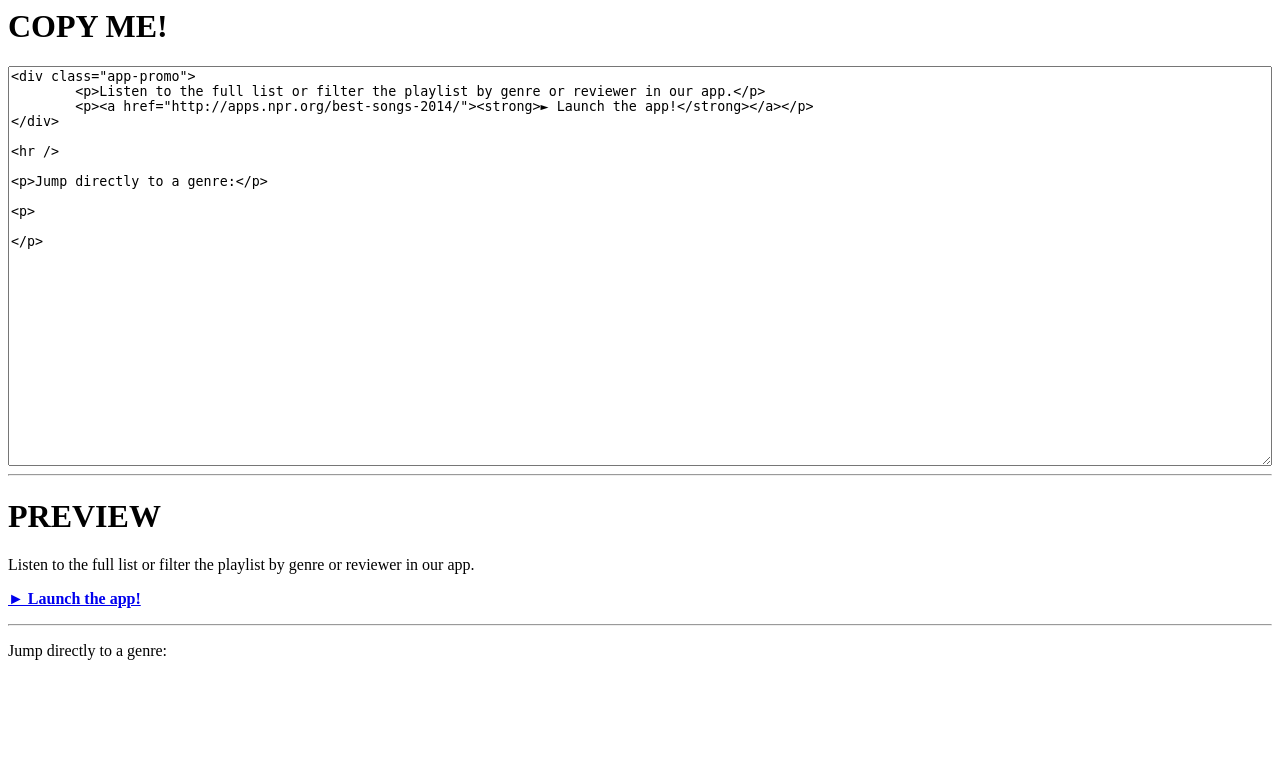
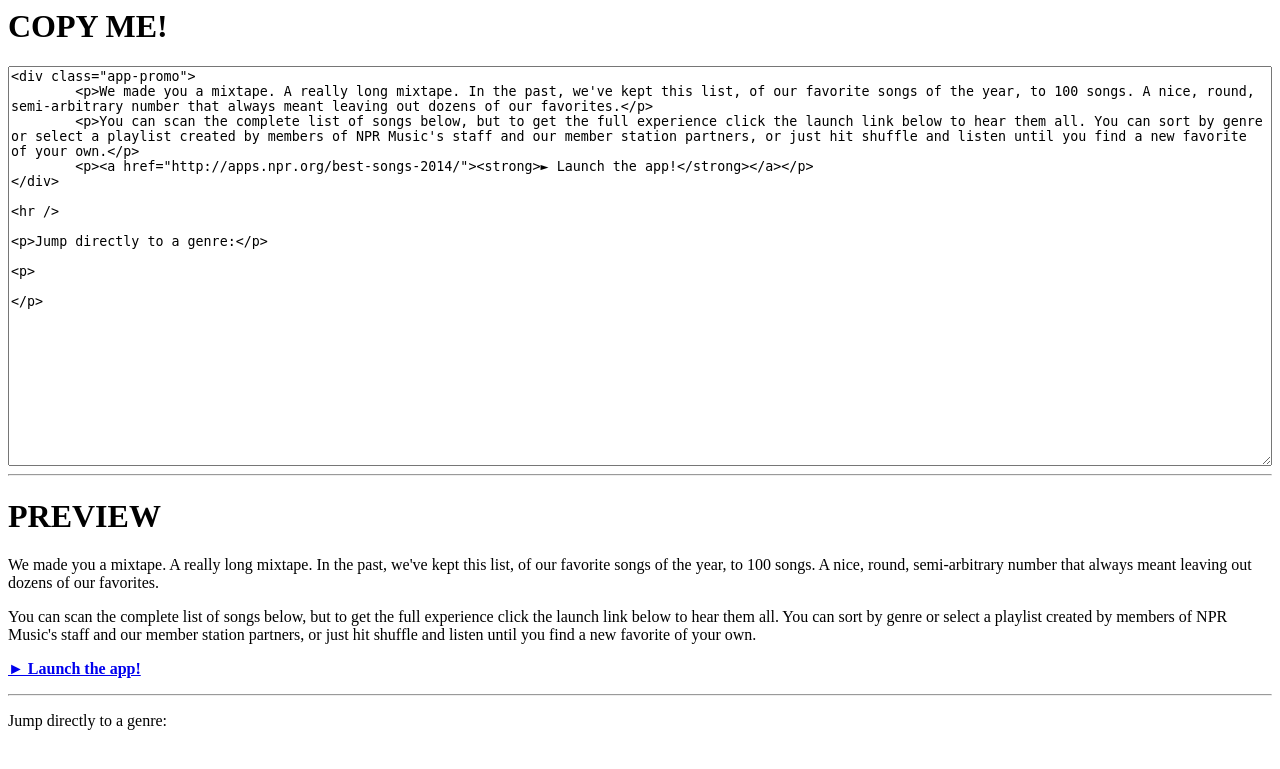
Before and after one commit to nprapps/bestsongs14, a Flask app: template templates/seamus-preview.html in a window 1280 px wide. Shown: the top 769 px of the page. Run offline with Flask 2, Linux system fonts and the light colour scheme; the template is opened without the code that fills it, so the values that code supplies are empty.

Commit message:
Add jacob's seamus post promo text

```diff
--- a/templates/_seamus-list.html
+++ b/templates/_seamus-list.html
@@ -1,5 +1,6 @@
 <div class="app-promo">
-	<p>Listen to the full list or filter the playlist by genre or reviewer in our app.</p>
+	<p>We made you a mixtape. A really long mixtape. In the past, we've kept this list, of our favorite songs of the year, to 100 songs. A nice, round, semi-arbitrary number that always meant leaving out dozens of our favorites.</p>
+	<p>You can scan the complete list of songs below, but to get the full experience click the launch link below to hear them all. You can sort by genre or select a playlist created by members of NPR Music's staff and our member station partners, or just hit shuffle and listen until you find a new favorite of your own.</p>
 	<p><a href="http://apps.npr.org/best-songs-2014/"><strong>► Launch the app!</strong></a></p>
 </div>
 
```
